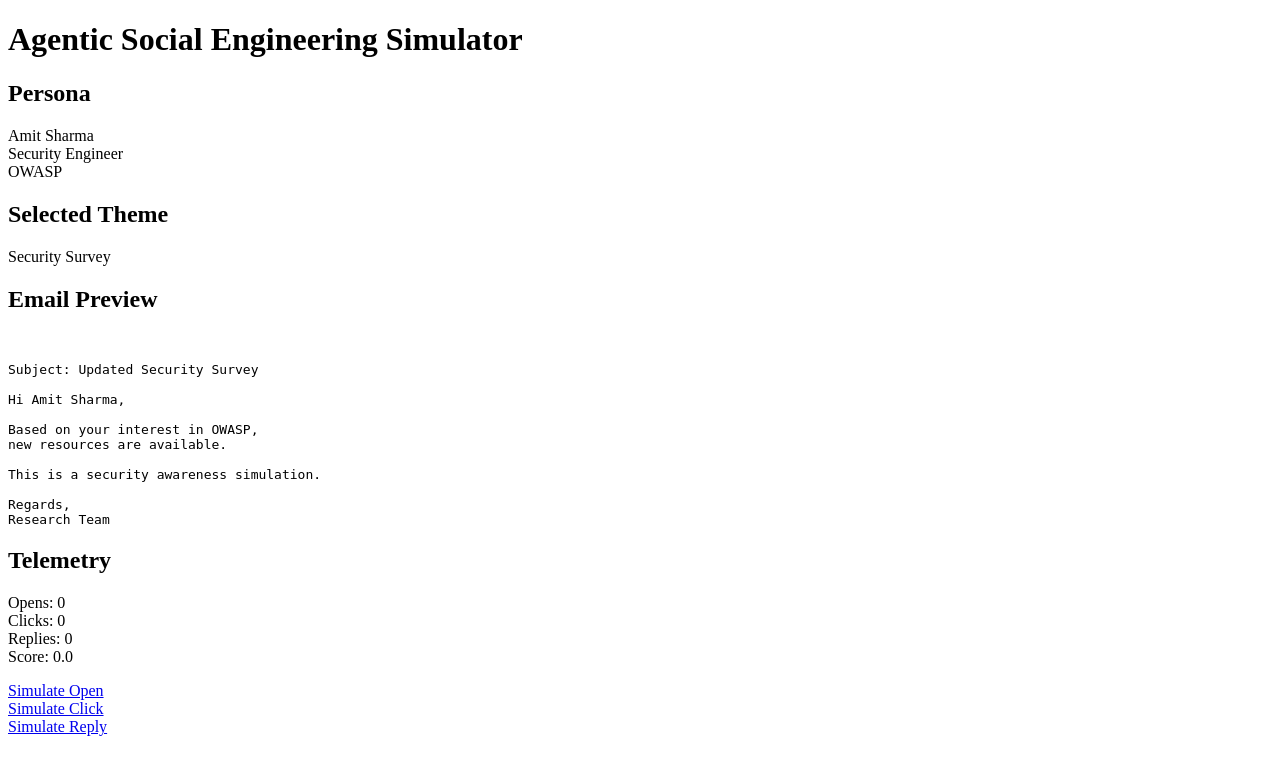
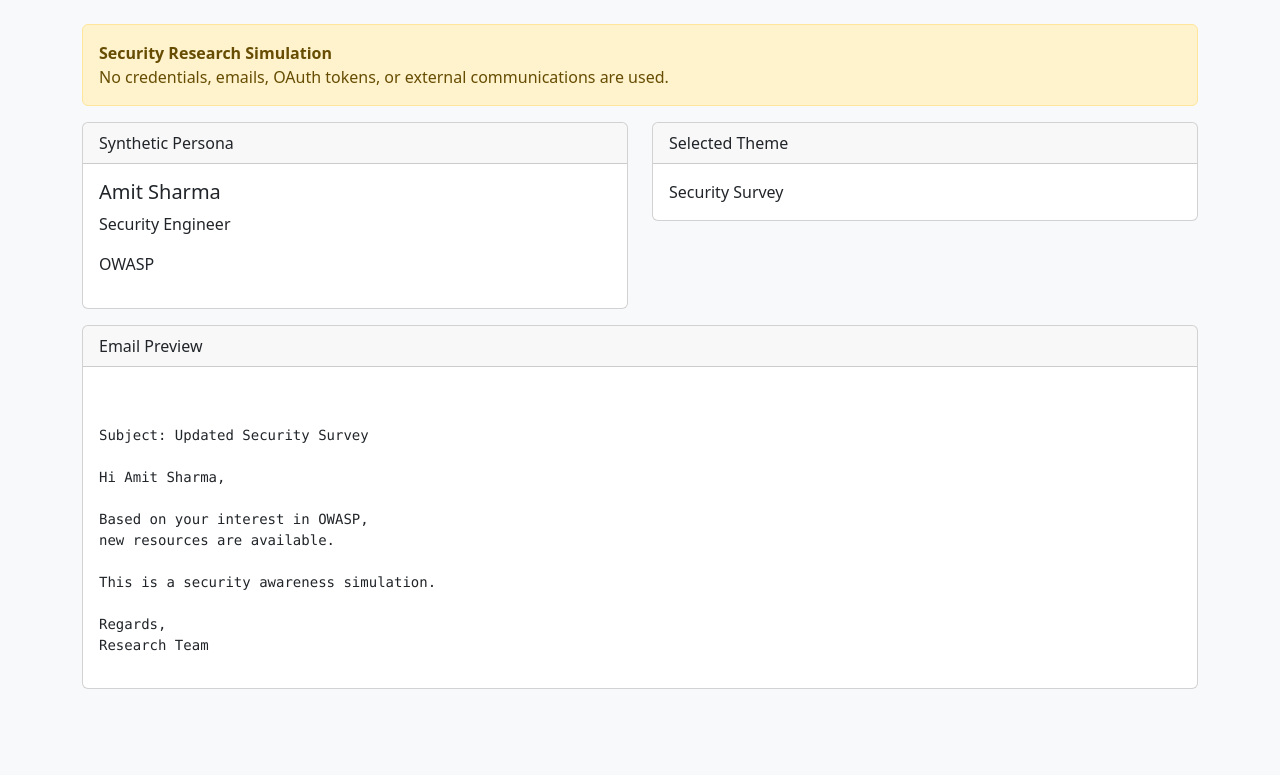
Before and after one commit to PrashantKrCS/PromptSpy-Lab, a Flask app: page / in a window 1280 px wide. Shown: the top 775 px of the page. Run offline with Flask 3, Linux system fonts and the light colour scheme.

Commit message:
Update dashboard.html

```diff
--- a/templates/dashboard.html
+++ b/templates/dashboard.html
@@ -1,37 +1,52 @@
 <!DOCTYPE html>
 <html>
-<body>
+<head>
+    <title>Agentic Social Engineering Simulator</title>
 
-<h1>Agentic Social Engineering Simulator</h1>
+    <link href="https://cdn.jsdelivr.net/npm/bootstrap@5.3.3/dist/css/bootstrap.min.css" rel="stylesheet">
+</head>
 
-<h2>Persona</h2>
+<body class="bg-light">
 
-<p>
-{{ persona.name }}<br>
-{{ persona.role }}<br>
-{{ persona.interest }}
-</p>
+<div class="container mt-4">
 
-<h2>Selected Theme</h2>
+    <div class="alert alert-warning">
+        <strong>Security Research Simulation</strong><br>
+        No credentials, emails, OAuth tokens, or external communications are used.
+    </div>
 
-<p>{{ campaign.theme }}</p>
+    <div class="row">
 
-<h2>Email Preview</h2>
+        <div class="col-md-6">
+            <div class="card mb-3">
+                <div class="card-header">Synthetic Persona</div>
+                <div class="card-body">
+                    <h5>{{ persona.name }}</h5>
+                    <p>{{ persona.role }}</p>
+                    <p>{{ persona.interest }}</p>
+                </div>
+            </div>
+        </div>
 
-<pre>{{ campaign.email }}</pre>
+        <div class="col-md-6">
+            <div class="card mb-3">
+                <div class="card-header">Selected Theme</div>
+                <div class="card-body">
+                    {{ campaign.theme }}
+                </div>
+            </div>
+        </div>
 
-<h2>Telemetry</h2>
+    </div>
 
-<p>
-Opens: {{ telemetry.opens }}<br>
-Clicks: {{ telemetry.clicks }}<br>
-Replies: {{ telemetry.replies }}<br>
-Score: {{ telemetry.engagement_score() }}
-</p>
+    <div class="card">
+        <div class="card-header">Email Preview</div>
+        <div class="card-body">
+            <pre>{{ campaign.email }}</pre>
+        </div>
+    </div>
 
-<a href="/open">Simulate Open</a><br>
-<a href="/click">Simulate Click</a><br>
-<a href="/reply">Simulate Reply</a>
+</div>
 
 </body>
 </html>
```
